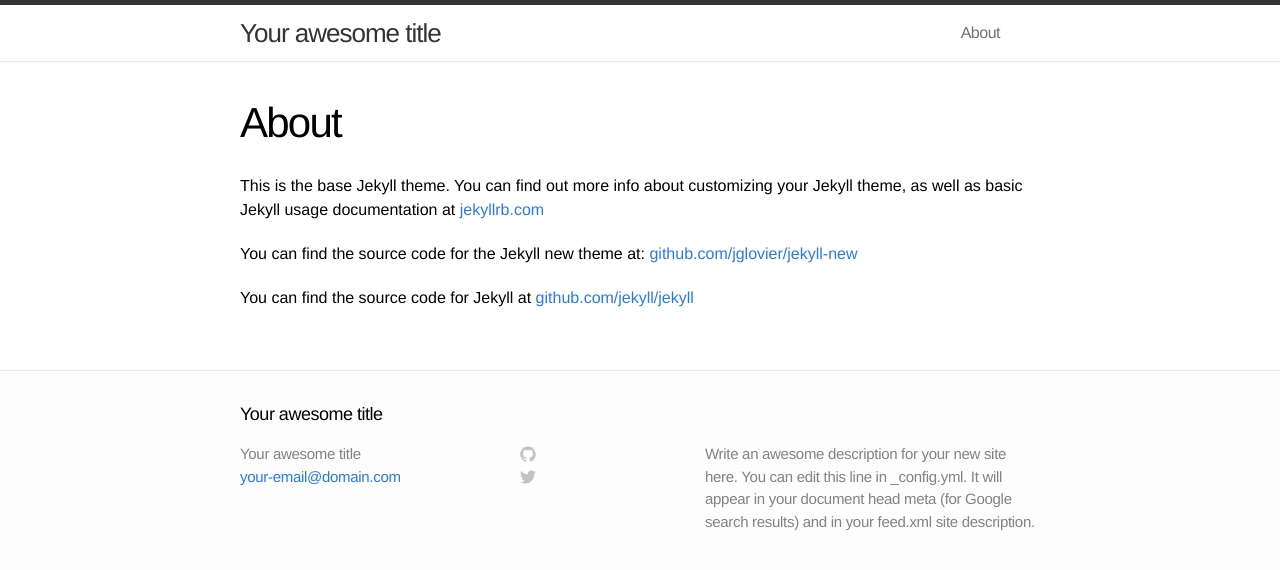
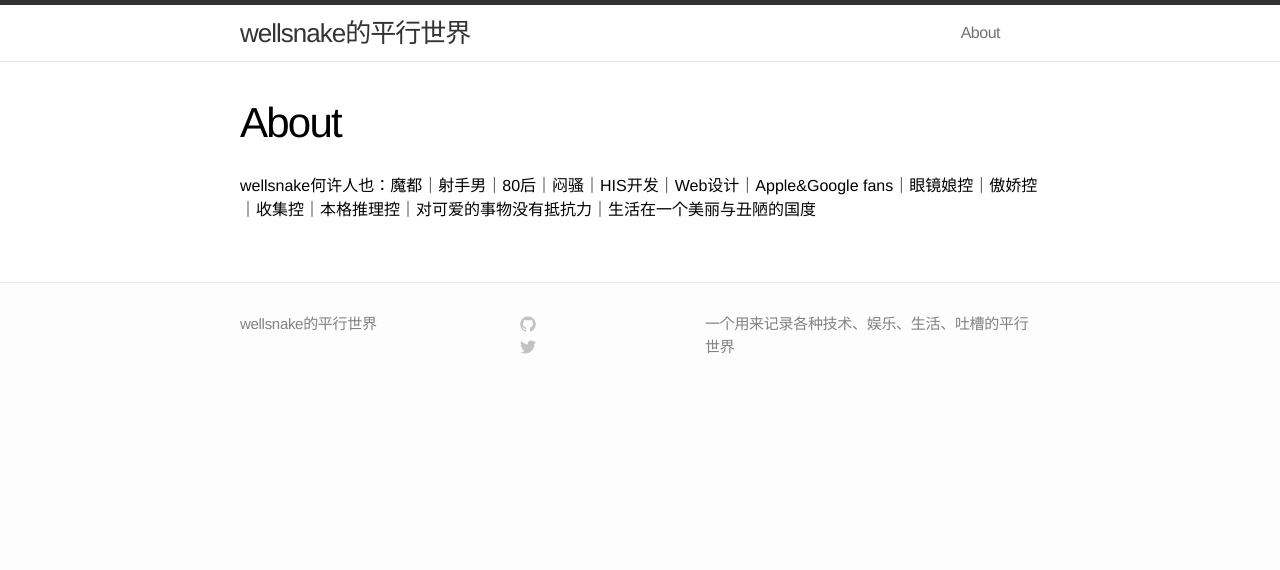
Before and after one commit to wellsnake/wellsnake.github.io, a Jekyll site: the page built from about.md, in a window 1280 px wide. Shown: the top 570 px of the page. Built offline with Jekyll 4.4.1, drawn with Linux system fonts in a browser that asks for light colours.

Commit message:
edit blog config add disqus edit about

```diff
--- a/_config.yml
+++ b/_config.yml
@@ -1,9 +1,9 @@
 # Site settings
-title: Your awesome title
-email: your-email@domain.com
-description: "Write an awesome description for your new site here. You can edit this line in _config.yml. It will appear in your document head meta (for Google search results) and in your feed.xml site description."
-baseurl: ""
-url: "http://yourdomain.com"
+title: wellsnake的平行世界
+email:
+description: "一个用来记录各种技术、娱乐、生活、吐槽的平行世界"
+url: "http://wellsnake.com"
+username: wellsnake
 
 # Build settings
 markdown: kramdown
--- a/_includes/footer.html
+++ b/_includes/footer.html
@@ -1,8 +1,6 @@
 <footer class="site-footer">
 
   <div class="wrap">
-
-    <h2 class="footer-heading">{{ site.title }}</h2>
 
     <div class="footer-col-1 column">
       <ul>
@@ -29,7 +27,7 @@
                 c0,0.208,0.14,0.449,0.534,0.373c3.081-1.028,5.302-3.935,5.302-7.362C15.76,3.906,12.285,0.431,7.999,0.431z"/>
               </svg>
             </span>
-            <span class="username">{{ site.username }}</span>
+            <span class="username"></span>
           </a>
         </li>
         <li>
@@ -46,7 +44,7 @@
                 c6.015,0,9.304-4.983,9.304-9.304c0-0.142-0.003-0.283-0.009-0.423C14.976,4.29,15.531,3.714,15.969,3.058z"/>
               </svg>
             </span>
-            <span class="username">{{ site.username }}</span>
+            <span class="username"></span>
           </a>
         </li>
       </ul>
--- a/about.md
+++ b/about.md
@@ -4,8 +4,4 @@
 permalink: /about/
 ---
 
-This is the base Jekyll theme. You can find out more info about customizing your Jekyll theme, as well as basic Jekyll usage documentation at [jekyllrb.com](http://jekyllrb.com/)
-
-You can find the source code for the Jekyll new theme at: [github.com/jglovier/jekyll-new](https://github.com/jglovier/jekyll-new)
-
-You can find the source code for Jekyll at [github.com/jekyll/jekyll](https://github.com/jekyll/jekyll)
+wellsnake何许人也：魔都｜射手男｜80后｜闷骚｜HIS开发｜Web设计｜Apple&Google fans｜眼镜娘控｜傲娇控｜收集控｜本格推理控｜对可爱的事物没有抵抗力｜生活在一个美丽与丑陋的国度
```
Also changed, not shown: _layouts/post.html (+15 -0 lines).
